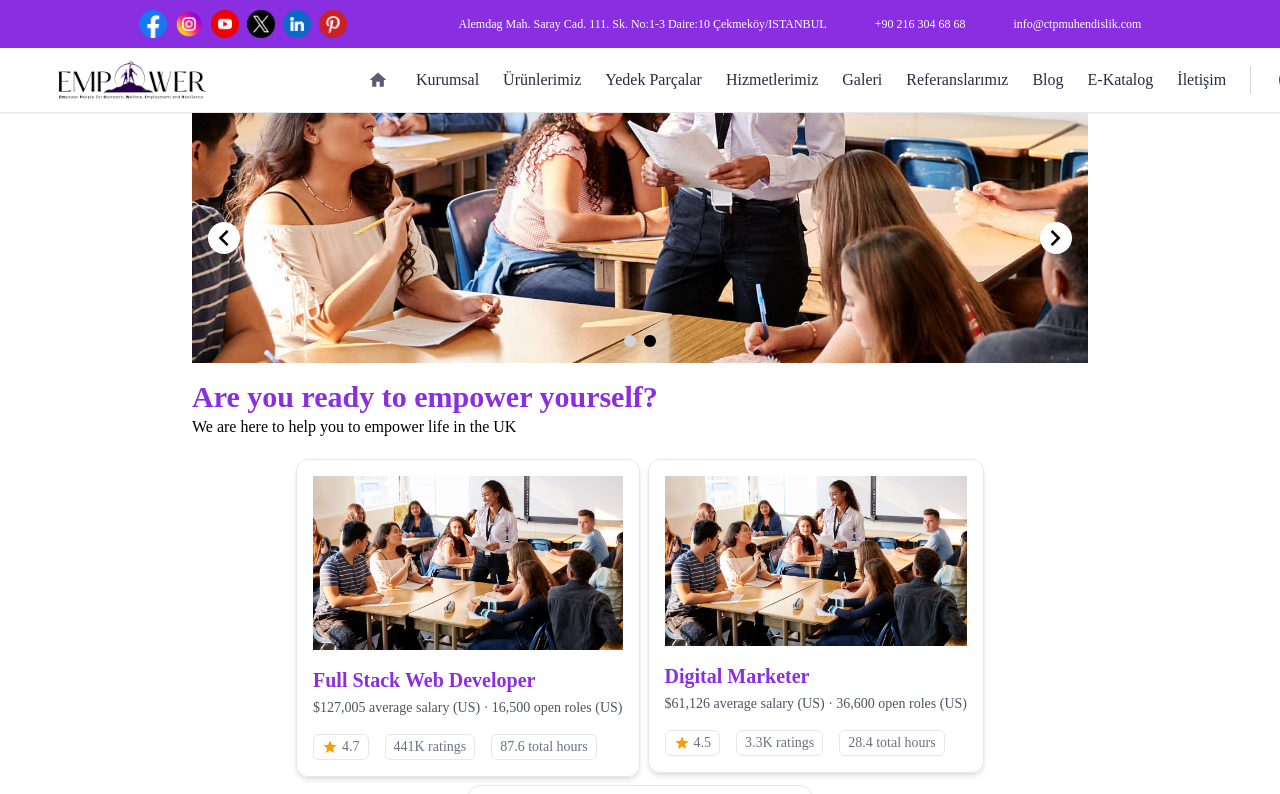
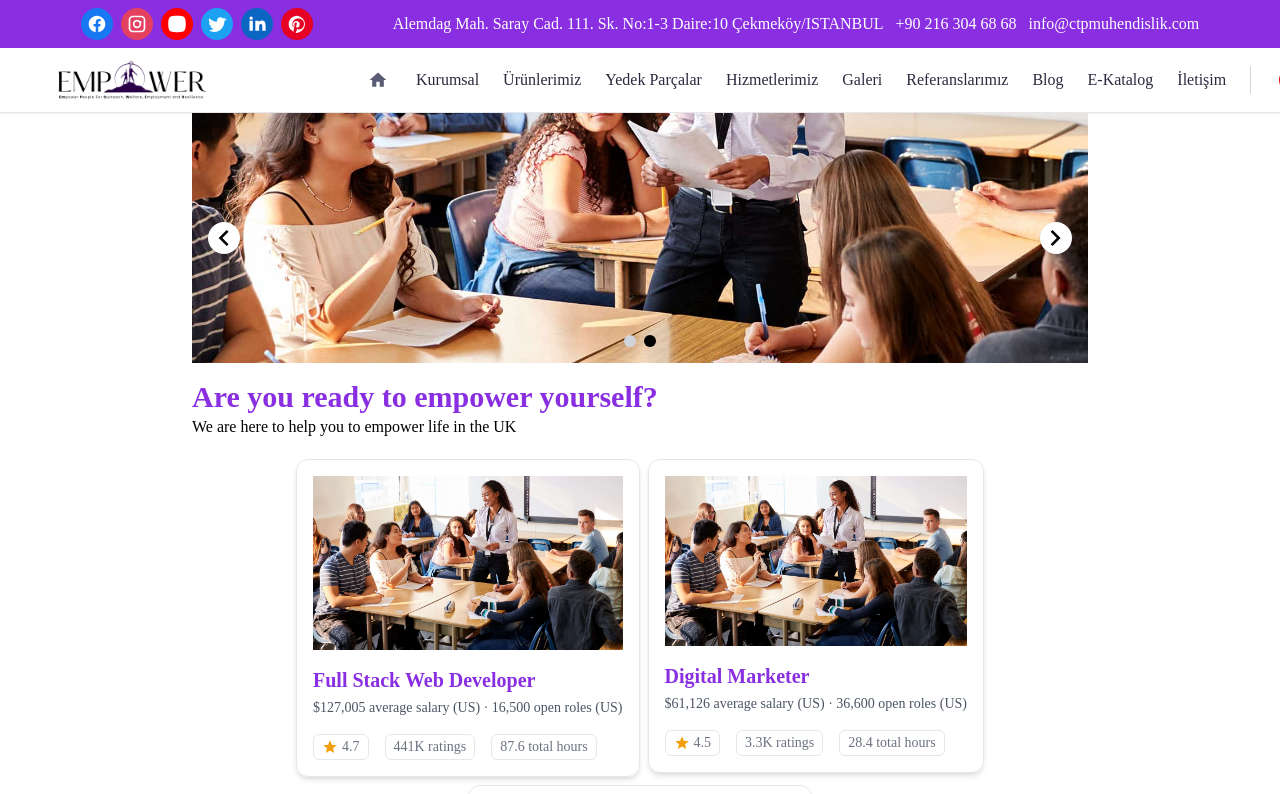
Before and after one commit to sambasoftwareuk/greenstep, a Next.js app: page / in a window 1280 px wide. Shown: the top 794 px of the page. Built offline with nearby package versions, Linux system fonts and the light colour scheme.

Commit message:
fix rebase

```diff
--- a/app/_atoms/Icons.jsx
+++ b/app/_atoms/Icons.jsx
@@ -268,3 +268,72 @@ export const UKFlag = ({ style, className = "" }) => (
     </g>
   </svg>
 );
+
+export const socialIcons = [
+  {
+    alt: "Facebook",
+    href: "https://facebook.com/ctpmuhendislik",
+    bgColor: "#1877F2",
+    svg: (
+      <svg width="20" height="20" fill="#fff" viewBox="0 0 24 24">
+        <path d="M22 12c0-5.5228-4.4772-10-10-10S2 6.4772 2 12c0 5.0047 3.6573 9.1287 8.4375 9.8789v-6.9922h-2.54v-2.8867h2.54V9.7978c0-2.5077 1.4923-3.8911 3.7773-3.8911 1.093 0 2.2383.1953 2.2383.1953v2.4652h-1.2616c-1.2438 0-1.6313.7722-1.6313 1.5625v1.875h2.7734l-.4434 2.8867h-2.33v6.9922C18.3427 21.1287 22 17.0047 22 12z" />
+      </svg>
+    ),
+  },
+  {
+    alt: "Instagram",
+    href: "https://instagram.com/ctpmuhendislik",
+    bgColor: "#E4405F",
+    svg: (
+      <svg width="20" height="20" fill="#fff" viewBox="0 0 24 24">
+        <path d="M7 2C4.24 2 2 4.24 2 7v10c0 2.76 2.24 5 5 5h10c2.76 0 5-2.24 5-5V7c0-2.76-2.24-5-5-5H7zm10 2c1.65 0 3 1.35 3 3v10c0 1.65-1.35 3-3 3H7c-1.65 0-3-1.35-3-3V7c0-1.65 1.35-3 3-3h10zm-5 3a5 5 0 100 10 5 5 0 000-10zm0 2a3 3 0 110 6 3 3 0 010-6zm4.5-.5a1 1 0 100 2 1 1 0 000-2z" />
+      </svg>
+    ),
+  },
+  {
+    alt: "YouTube",
+    href: "https://www.youtube.com/@ctpmuhendisliksusogutmakul5225",
+    bgColor: "#FF0000",
+    svg: (
+      <svg
+        width="20"
+        height="20"
+        viewBox="0 0 24 24"
+        fill="#fff"
+        xmlns="http://www.w3.org/2000/svg"
+      >
+        <path d="M10 15.5L16 12L10 8.5V15.5ZM22 6.5C22 6.5 21.5 4.5 20.5 3.5C19.2 2.5 17.6 2.5 16.8 2.4C14.4 2.2 12 2.2 12 2.2H12C12 2.2 9.6 2.2 7.2 2.4C6.4 2.5 4.8 2.5 3.5 3.5C2.5 4.5 2 6.5 2 6.5S1.5 8.8 1.5 11.2V12.8C1.5 15.2 2 17.5 2 17.5S2.5 19.5 3.5 20.5C4.8 21.5 6.4 21.5 7.2 21.6C9.6 21.8 12 21.8 12 21.8H12C12 21.8 14.4 21.8 16.8 21.6C17.6 21.5 19.2 21.5 20.5 20.5C21.5 19.5 22 17.5 22 17.5S22.5 15.2 22.5 12.8V11.2C22.5 8.8 22 6.5 22 6.5Z" />
+      </svg>
+    ),
+  },
+  {
+    alt: "Twitter",
+    href: "https://twitter.com/ctpmuhendislik",
+    bgColor: "#1DA1F2",
+    svg: (
+      <svg width="20" height="20" fill="#fff" viewBox="0 0 24 24">
+        <path d="M22.46 6c-.77.35-1.6.58-2.46.69a4.29 4.29 0 001.88-2.37 8.61 8.61 0 01-2.72 1.04A4.27 4.27 0 0016.15 4a4.28 4.28 0 00-4.18 5.26A12.13 12.13 0 013 5.14a4.27 4.27 0 001.32 5.71 4.23 4.23 0 01-1.94-.54v.05a4.28 4.28 0 003.43 4.19 4.28 4.28 0 01-1.93.07 4.28 4.28 0 004 2.98A8.6 8.6 0 012 19.54a12.14 12.14 0 006.56 1.92c7.88 0 12.2-6.53 12.2-12.2 0-.19 0-.38-.01-.57A8.73 8.73 0 0024 5.54a8.53 8.53 0 01-2.54.7z" />
+      </svg>
+    ),
+  },
+  {
+    alt: "LinkedIn",
+    href: "https://www.linkedin.com/company/ctp-muhendislik-su-sogutma-kuleleri/",
+    bgColor: "#0A66C2",
+    svg: (
+      <svg width="20" height="20" fill="#fff" viewBox="0 0 24 24">
+        <path d="M4.98 3a2 2 0 100 4 2 2 0 000-4zM3 8h4v12H3V8zm7 0h3.8v1.71h.05c.53-.98 1.82-2.01 3.75-2.01 4 0 4.74 2.63 4.74 6.05V20h-4v-5.26c0-1.26-.02-2.87-1.75-2.87-1.76 0-2.03 1.38-2.03 2.78V20H10V8z" />
+      </svg>
+    ),
+  },
+  {
+    alt: "Pinterest",
+    href: "https://pinterest.com/ctpmuhendislik",
+    bgColor: "#E60023",
+    svg: (
+      <svg width="20" height="20" fill="#fff" viewBox="0 0 24 24">
+        <path d="M12 2C6.48 2 2 6.48 2 12a9.99 9.99 0 006.08 9.16c-.08-.78-.15-1.99.03-2.84.16-.7 1.07-4.46 1.07-4.46s-.27-.55-.27-1.37c0-1.29.75-2.25 1.69-2.25.8 0 1.18.6 1.18 1.32 0 .8-.51 1.99-.77 3.1-.22.93.47 1.69 1.38 1.69 1.65 0 2.93-1.74 2.93-4.25 0-2.22-1.6-3.77-3.88-3.77-2.65 0-4.2 1.98-4.2 4.03 0 .8.3 1.65.67 2.11a.27.27 0 01.06.26c-.07.28-.23.93-.26 1.06-.04.15-.13.19-.3.11C7.2 15.66 6.5 13.88 6.5 12c0-3.44 2.5-6.6 7.2-6.6 3.77 0 6.7 2.7 6.7 6.3 0 3.76-2.37 6.8-5.65 6.8-1.1 0-2.14-.57-2.5-1.23l-.68 2.58c-.24.93-.89 2.09-1.32 2.8A10 10 0 1012 2z" />
+      </svg>
+    ),
+  },
+];
--- a/app/components/announcementBand.jsx
+++ b/app/components/announcementBand.jsx
@@ -1,49 +1,57 @@
 import React from "react";
-import { LogoImage } from "../_atoms/images";
-
-const socialIcons = [
-  { src: "/facebook.png", alt: "Facebook", href: "https://facebook.com/ctpmuhendislik" },
-  { src: "/instagram.png", alt: "Instagram", href: "https://instagram.com/ctpmuhendislik" },
-  { src: "/youtube.png", alt: "YouTube", href: "https://www.youtube.com/@ctpmuhendisliksusogutmakul5225" },
-  { src: "/twitter.png", alt: "Twitter", href: "https://twitter.com/ctpmuhendislik" },
-  { src: "/linkedin.png", alt: "LinkedIn", href: "https://www.linkedin.com/company/ctp-muhendislik-su-sogutma-kuleleri/" },
-  { src: "/pinterest.png", alt: "Pinterest", href: "https://pinterest.com/ctpmuhendislik" },
-];
+import Link from "next/link";
+import { socialIcons } from "../_atoms/Icons";
 
 const AnnouncementBand = () => {
   return (
-    <div className="w-full bg-primary h-12 flex items-center justify-center px-4 text-xs text-black gap-28">
+    <div
+      className="
+        hidden lg:flex
+        w-full bg-primary h-12
+        items-center justify-center
+        px-4 text-md text-black
+        gap-28
+        sm:gap-16 md:gap-12 lg:gap-20
+        text-sm md:text-base lg:text-md
+      "
+    >
       <div className="flex gap-2 items-center">
-        {socialIcons.map(({ src, alt, href }, index) => (
-          <a
-            key={index}
+        {socialIcons?.map(({ href, svg, alt, bgColor }) => (
+          <Link
+            key={alt}
             href={href}
             target="_blank"
+            aria-label={alt}
             rel="noopener noreferrer"
-            className="transition-transform transform hover:scale-150"
+            className="transition-transform transform hover:scale-125"
           >
-            <LogoImage imageLink={src} width={28} height={28} alt={alt} />
-          </a>
+            <div
+              style={{ backgroundColor: bgColor }}
+              className="w-6 h-6 md:w-7 md:h-7 lg:w-8 lg:h-8 flex items-center justify-center rounded-full"
+            >
+              {svg}
+            </div>
+          </Link>
         ))}
       </div>
 
-      <div className="flex flex-wrap items-center gap-12 text-white">
-        <a
+      <div className="flex flex-wrap items-center justify-center gap-3  text-white text-xs md:text-sm lg:text-base text-center">
+        <Link
           href="https://maps.google.com/?q=Alemdag Mah. Saray Cad. 111. Sk. No:1-3 Daire:10 Çekmeköy/ISTANBUL"
           target="_blank"
           rel="noopener noreferrer"
           className="hover:underline cursor-pointer"
         >
           Alemdag Mah. Saray Cad. 111. Sk. No:1-3 Daire:10 Çekmeköy/ISTANBUL
-        </a>
+        </Link>
 
-        <a href="facetime:+902163046868" className="hover:underline">
+        <Link href="tel:+902163046868" className="hover:underline">
           +90 216 304 68 68
-        </a>
+        </Link>
 
-        <a href="mailto:info@ctpmuhendislik.com" className="hover:underline">
+        <Link href="mailto:info@ctpmuhendislik.com" className="hover:underline">
           info@ctpmuhendislik.com
-        </a>
+        </Link>
       </div>
     </div>
   );
```
